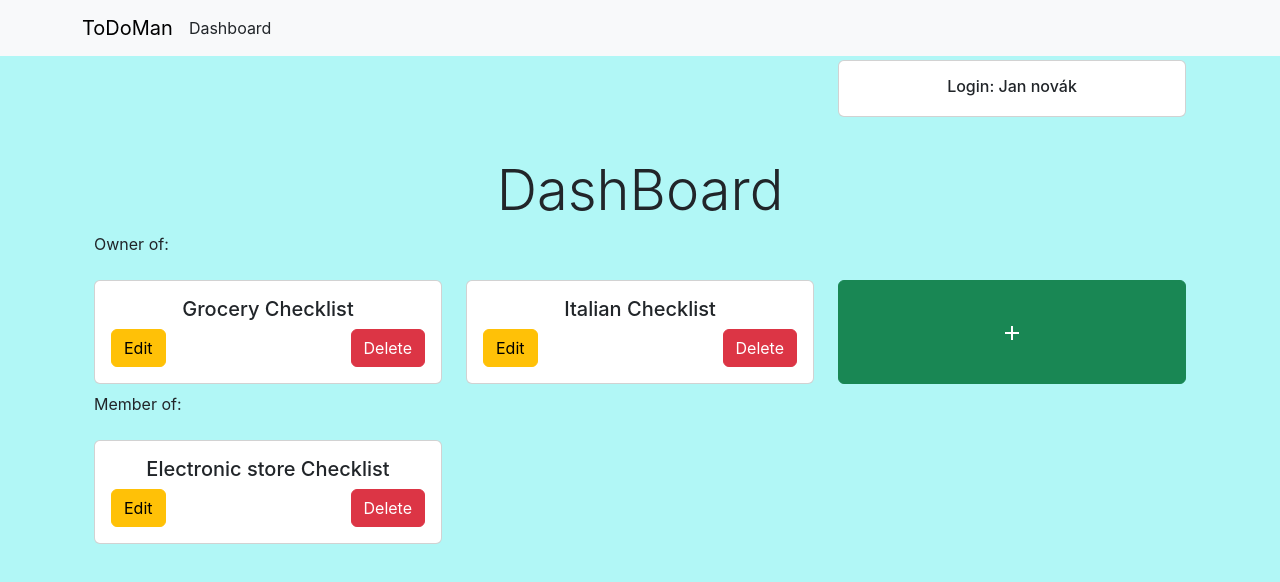
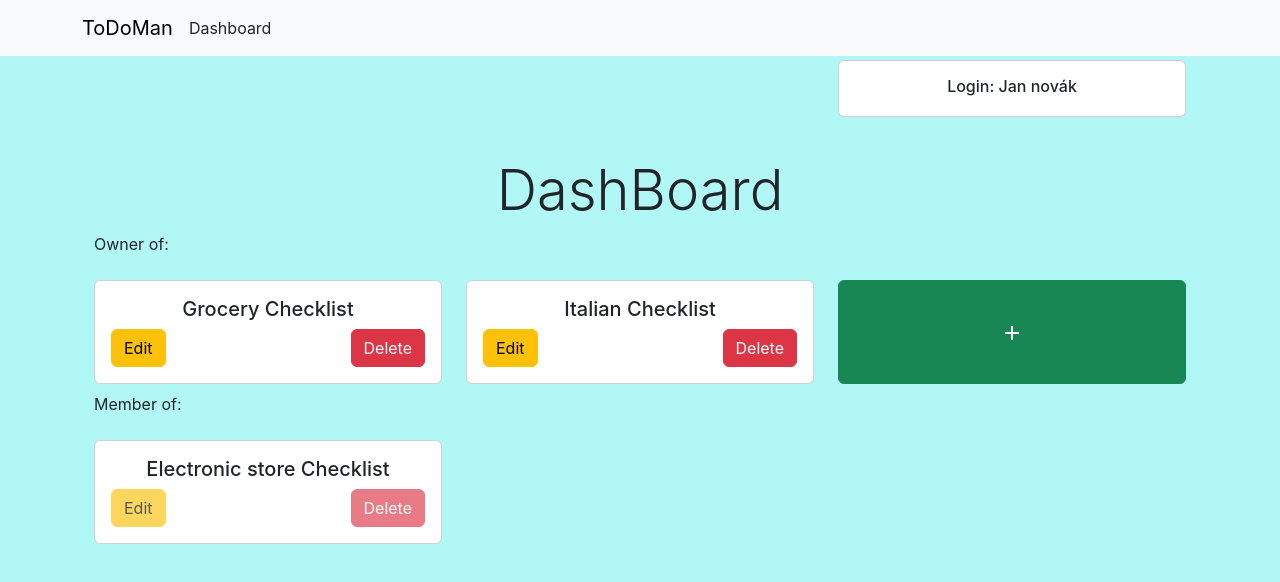
Before and after one commit to Vratislavberry/to-do-projekt, a React (Create React App) app in the folder client/: page / in a window 1280 px wide. Shown: the top 582 px of the page. Built offline with nearby package versions, Linux system fonts and the light colour scheme; no server answers.

Commit message:
Member lists cannot be edited/deleted anymore

```diff
--- a/client/src/components/dashboard/dashboard-content.jsx
+++ b/client/src/components/dashboard/dashboard-content.jsx
@@ -55,6 +55,7 @@ function DashboardContent() {
               setListFormData={setListFormData}
               setListDeleteFormData={setListDeleteFormData}
               owner={curUser}
+              canEdit={true}
             />
           ))}
 
@@ -81,6 +82,7 @@ function DashboardContent() {
               setListFormData={setListFormData}
               setListDeleteFormData={setListDeleteFormData}
               owner={list.owner}
+              canEdit={false}
             />
           ))}
         </Row>
--- a/client/src/components/dashboard/toDoList.jsx
+++ b/client/src/components/dashboard/toDoList.jsx
@@ -8,7 +8,13 @@ import { useNavigate } from "react-router-dom";
 import { useContext } from "react";
 import { toDoListContext } from "./toDoListProvider";
 
-function ToDoList({ data, setListFormData, setListDeleteFormData, owner }) {
+function ToDoList({
+  data,
+  setListFormData,
+  setListDeleteFormData,
+  owner,
+  canEdit,
+}) {
   const { curUser } = useContext(toDoListContext);
   const navigate = useNavigate();
   return (
@@ -31,6 +37,7 @@ function ToDoList({ data, setListFormData, setListDeleteFormData, owner }) {
           <Card.Title>{data.title}</Card.Title>
           <Container className="d-flex justify-content-between px-0">
             <Button
+              disabled={canEdit ? false : true}
               className="me-1"
               variant="warning"
               onClick={(e) => {
@@ -42,6 +49,7 @@ function ToDoList({ data, setListFormData, setListDeleteFormData, owner }) {
               Edit
             </Button>
             <Button
+              disabled={canEdit ? false : true}
               variant="danger"
               onClick={(e) => {
                 // otherwise it would trigger the card button onClick() too
```
